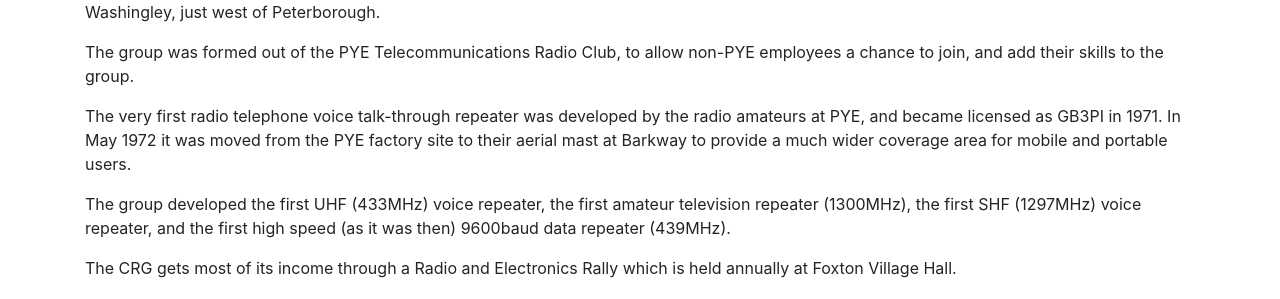
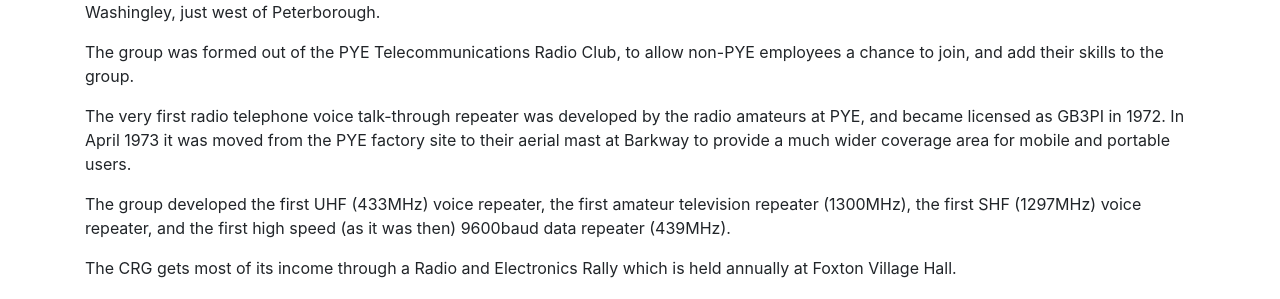
Before and after one commit to cambs-repeaters/cambridgerepeaters.net, a Jekyll site: the page built from about-the-crg.md, in a window 1280 px wide. Shown: the part 388-687 px from the top of the page. Built offline with Jekyll 4.4.1, drawn with Linux system fonts in a browser that asks for light colours.

Commit message:
Update about-the-crg.md

```diff
--- a/about-the-crg.md
+++ b/about-the-crg.md
@@ -8,7 +8,7 @@ The Cambridgeshire Repeater Group (CRG) provides a number of voice repeaters and
 
 The group was formed out of the PYE Telecommunications Radio Club, to allow non-PYE employees a chance to join, and add their skills to the group.
 
-The very first radio telephone voice talk-through repeater was developed by the radio amateurs at PYE, and became licensed as GB3PI in 1971. In May 1972 it was moved from the PYE factory site to their aerial mast at Barkway to provide a much wider coverage area for mobile and portable users.
+The very first radio telephone voice talk-through repeater was developed by the radio amateurs at PYE, and became licensed as GB3PI in 1972. In April 1973 it was moved from the PYE factory site to their aerial mast at Barkway to provide a much wider coverage area for mobile and portable users.
 
 The group developed the first UHF (433MHz) voice repeater, the first amateur television repeater (1300MHz), the first SHF (1297MHz) voice repeater, and the first high speed (as it was then) 9600baud data repeater (439MHz).
 
```
